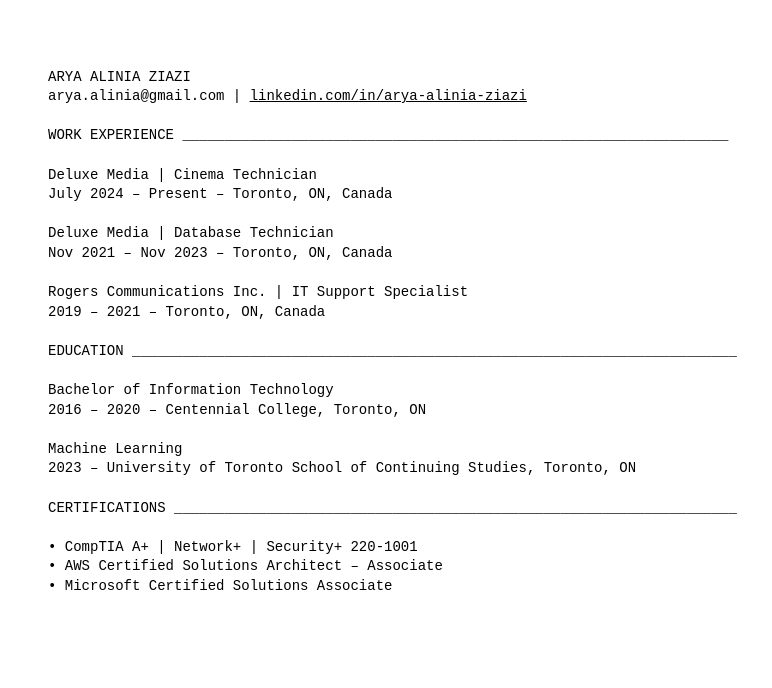
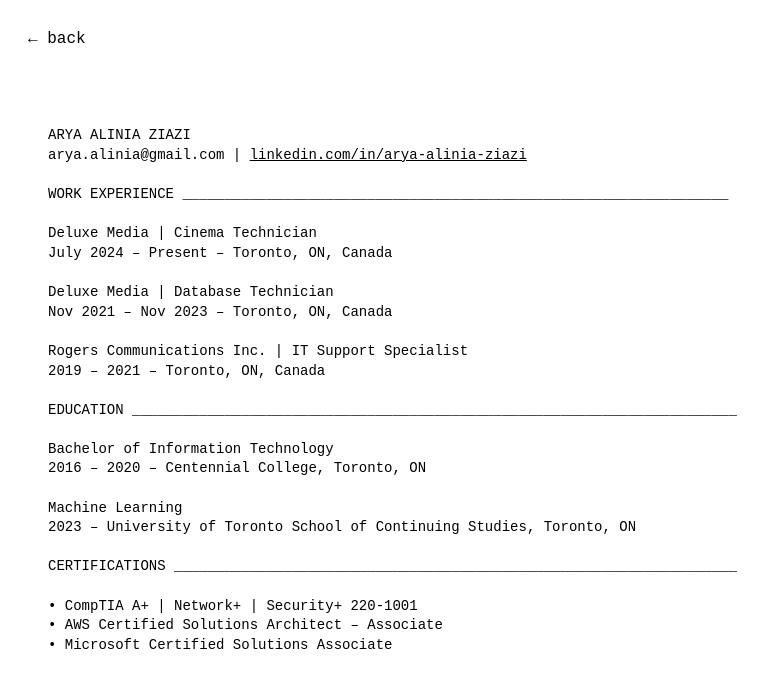
Before and after one commit to aryaaliniaziazi/aryaaliniaziazi.github.io, a plain HTML site: page about.html in a window 1280 px wide. Shown: the whole page, without its empty margins (0-772 px from the left). Drawn offline with Linux system fonts and the light colour scheme.

Commit message:
Update about.html

```diff
--- a/about.html
+++ b/about.html
@@ -1,7 +1,7 @@
 <!DOCTYPE html>
 <html lang="en">
 <head>
-    <meta charset="UTF-8">
+  <meta charset="UTF-8" />
   <title>about</title>
   <style>
     body {
@@ -12,14 +12,28 @@
       line-height: 1.4;
       font-size: 14px;
       white-space: pre-wrap;
+      position: relative;
     }
     a {
       color: black;
       text-decoration: underline;
     }
+    .back {
+      position: absolute;
+      top: 20px;
+      left: 20px;
+      font-size: 16px;
+      text-decoration: none;
+    }
+    .back:hover {
+      text-decoration: underline;
+    }
   </style>
 </head>
 <body>
+
+<a href="index.html" class="back">&larr; back</a>
+
 ARYA ALINIA ZIAZI
 arya.alinia@gmail.com | <a href="https://linkedin.com/in/arya-alinia-ziazi" target="_blank">linkedin.com/in/arya-alinia-ziazi</a>
 
@@ -47,5 +61,6 @@ CERTIFICATIONS _________________________________________________________________
 • CompTIA A+ | Network+ | Security+ 220-1001
 • AWS Certified Solutions Architect – Associate
 • Microsoft Certified Solutions Associate
+
 </body>
 </html>
```
Lines whose indentation alone changed are shown as unchanged.
